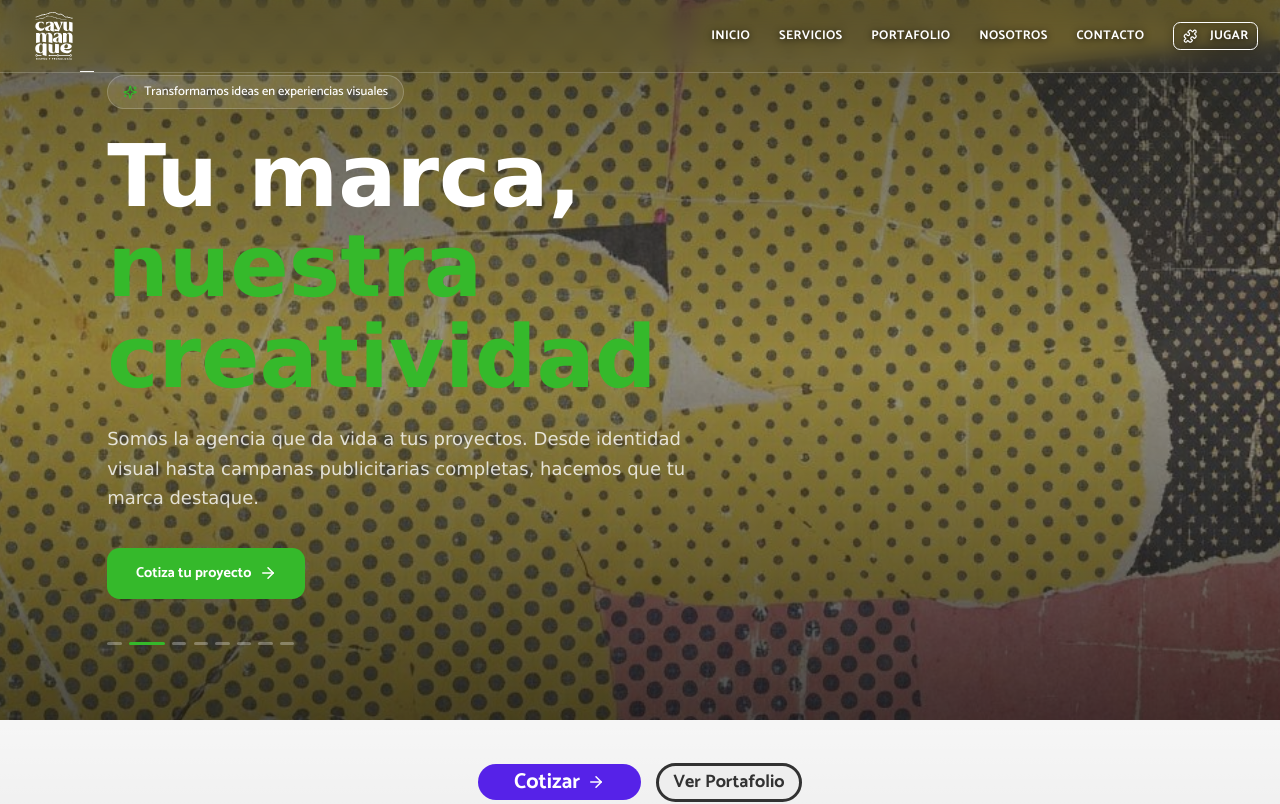
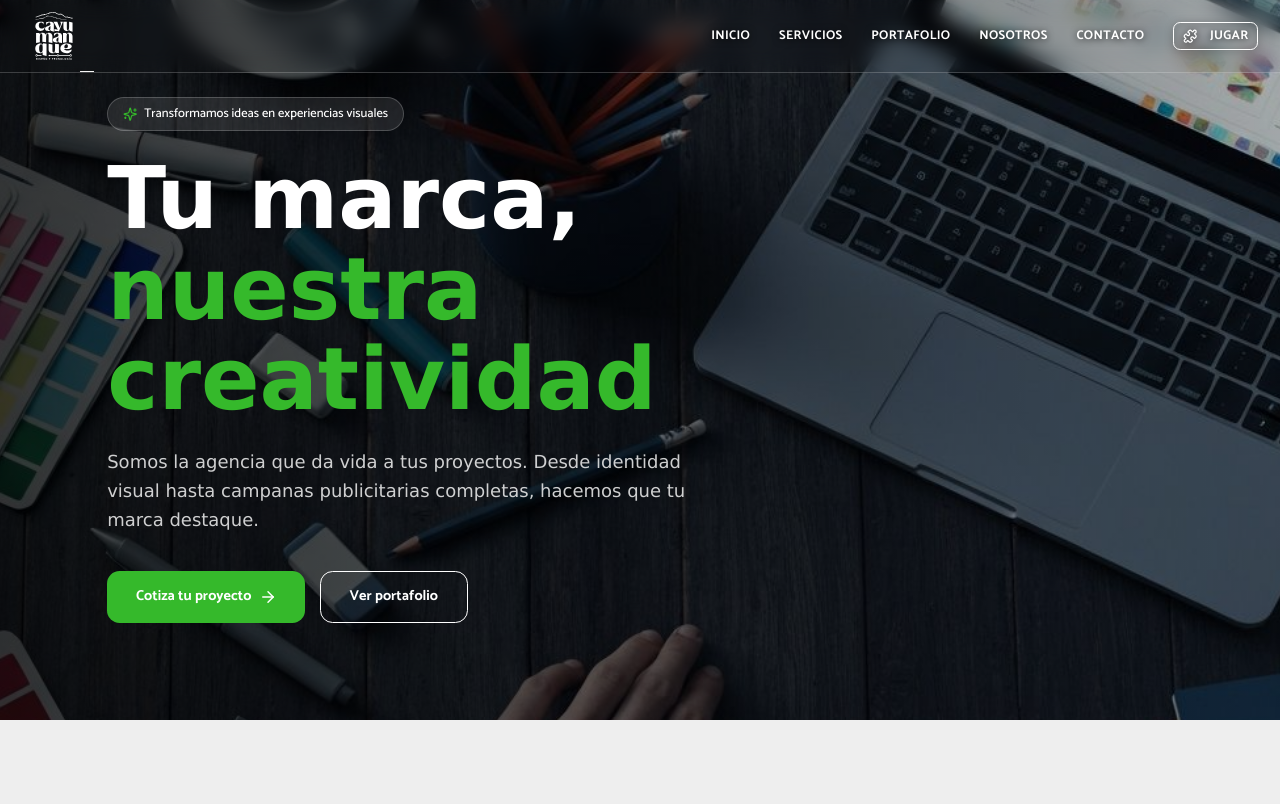
Before and after one commit to EntornoJouss/EntornoJouss, a Next.js app: page / in a window 1280 px wide. Shown: the top 804 px of the page. Built offline with nearby package versions, Linux system fonts and the light colour scheme.

Commit message:
feat: replace rotating banner with fixed designer desk image
Integrate "Quote your project" and "View portfolio" buttons into hero banner, remove external CTAButtons component.

Co-authored-by: Joussettef <199152358+EntornoJouss@users.noreply.github.com>

```diff
--- a/app/page.tsx
+++ b/app/page.tsx
@@ -3,7 +3,6 @@
 import { useState } from "react"
 import Navigation from "@/components/navigation"
 import Hero from "@/components/hero"
-import CTAButtons from "@/components/cta-buttons"
 import Services from "@/components/services"
 import Portfolio from "@/components/portfolio"
 import About from "@/components/about"
@@ -20,7 +19,6 @@ export default function Home() {
     <main className="w-full">
       <Navigation onOpenQuote={() => setShowQuoteModal(true)} onOpenPuzzle={() => setShowPuzzleGame(true)} />
       <Hero />
-      <CTAButtons onOpenQuote={() => setShowQuoteModal(true)} />
       <Services />
       <Portfolio />
       <About />
--- a/components/hero.tsx
+++ b/components/hero.tsx
@@ -1,60 +1,18 @@
 "use client"
 
 import { useState, useEffect } from "react"
+import Link from "next/link"
 import { ArrowRight, Sparkles } from "lucide-react"
 import QuoteModal from "./quote-modal"
 import Image from "next/image"
 
-const SLIDES = [
-  {
-    image: "/hero-vintage-60s-new-1.jpg",
-    title: "Estudio Creativo",
-  },
-  {
-    image: "/hero-vintage-60s-2.jpg",
-    title: "Pop Art Desgastado",
-  },
-  {
-    image: "/hero-vintage-60s-3.jpg",
-    title: "Op Art Retro",
-  },
-  {
-    image: "/hero-vintage-60s-4.jpg",
-    title: "Flower Power Vintage",
-  },
-  {
-    image: "/hero-vintage-60s-5.jpg",
-    title: "Era Espacial Retro",
-  },
-  {
-    image: "/hero-vintage-60s-6.jpg",
-    title: "Expresionismo Abstracto",
-  },
-  {
-    image: "/hero-vintage-60s-new-7.jpg",
-    title: "Modernista",
-  },
-  {
-    image: "/hero-vintage-60s-8.jpg",
-    title: "Viaje Retro",
-  },
-]
-
 export default function Hero() {
   const [showQuoteModal, setShowQuoteModal] = useState(false)
-  const [currentSlide, setCurrentSlide] = useState(0)
   const [parallaxOffset, setParallaxOffset] = useState(0)
 
   useEffect(() => {
-    const timer = setInterval(() => {
-      setCurrentSlide((prev) => (prev + 1) % SLIDES.length)
-    }, 5000)
-    return () => clearInterval(timer)
-  }, [])
-
-  useEffect(() => {
     const handleScroll = () => {
-      setParallaxOffset(window.scrollY * 0.4)
+      setParallaxOffset(window.scrollY * 0.3)
     }
     window.addEventListener("scroll", handleScroll)
     return () => window.removeEventListener("scroll", handleScroll)
@@ -63,29 +21,21 @@ export default function Hero() {
   return (
     <>
       <section id="hero" className="relative w-full h-screen flex items-center overflow-hidden">
-        {/* Background slides */}
+        {/* Fixed background image */}
         <div className="absolute inset-0">
-          {SLIDES.map((slide, index) => (
           <div
-              key={index}
             className="absolute inset-0"
-              style={{
-                opacity: currentSlide === index ? 1 : 0,
-                transform: `translateY(${parallaxOffset}px) scale(1.1)`,
-                transition: "opacity 1000ms ease-in-out",
-              }}
+            style={{ transform: `translateY(${parallaxOffset}px) scale(1.05)` }}
           >
             <Image
-                src={slide.image || "/placeholder.svg"}
-                alt={slide.title}
+              src="/hero-designer-desk.jpg"
+              alt="Escritorio de un disenador grafico con materiales de trabajo"
               fill
               className="object-cover"
-                priority={index === 0}
+              priority
             />
           </div>
-          ))}
-          {/* Dark overlay */}
-          <div className="absolute inset-0 bg-gradient-to-b from-black/60 via-black/40 to-black/70" />
+          <div className="absolute inset-0 bg-gradient-to-r from-black/75 via-black/50 to-black/30" />
         </div>
 
         {/* Hero content */}
@@ -109,8 +59,8 @@ export default function Hero() {
             {"Somos la agencia que da vida a tus proyectos. Desde identidad visual hasta campanas publicitarias completas, hacemos que tu marca destaque."}
           </p>
 
-          {/* CTA Button */}
-          <div className="fade-in-delay-2 mb-12">
+          {/* CTA Buttons */}
+          <div className="fade-in-delay-2 flex flex-wrap gap-4">
             <button
               onClick={() => setShowQuoteModal(true)}
               className="inline-flex items-center gap-2 px-8 py-4 bg-secondary text-white font-bold rounded-xl hover:bg-secondary/90 transition-all hover:scale-105 active:scale-95 text-sm sm:text-base"
@@ -118,24 +68,12 @@ export default function Hero() {
               Cotiza tu proyecto
               <ArrowRight className="w-5 h-5" />
             </button>
-          </div>
-
-          {/* Slide indicators */}
-          <div className="fade-in-delay-3 flex gap-2">
-            {SLIDES.map((_, index) => (
-              <button
-                key={index}
-                onClick={() => setCurrentSlide(index)}
-                className="group relative"
-                aria-label={`Ir a slide ${index + 1}`}
+            <Link
+              href="/portafolio"
+              className="inline-flex items-center gap-2 px-8 py-4 bg-transparent border-2 border-white text-white font-bold rounded-xl hover:bg-white hover:text-black transition-all hover:scale-105 active:scale-95 text-sm sm:text-base"
             >
-                <div
-                  className={`h-1 rounded-full transition-all duration-500 ${
-                    currentSlide === index ? "w-10 bg-secondary" : "w-4 bg-white/30 hover:bg-white/50"
-                  }`}
-                />
-              </button>
-            ))}
+              Ver portafolio
+            </Link>
           </div>
         </div>
       </section>
```
Also changed, not shown: public/hero-designer-desk.jpg (added). Lines whose indentation alone changed are shown as unchanged.
